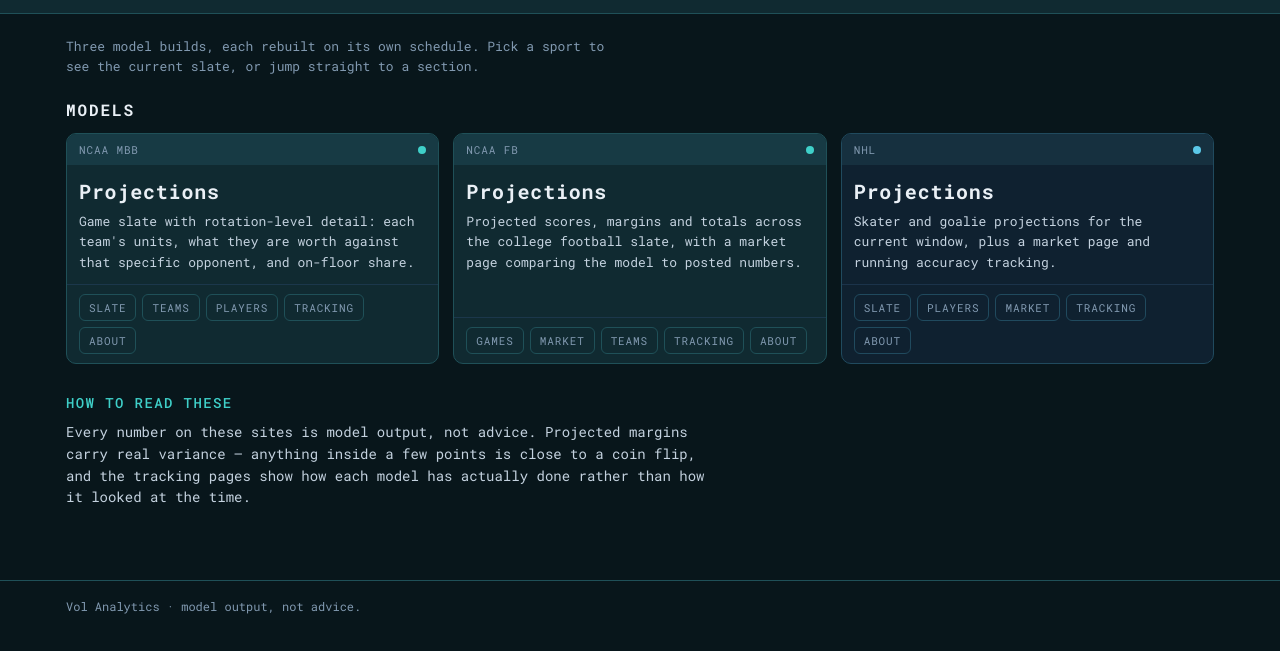
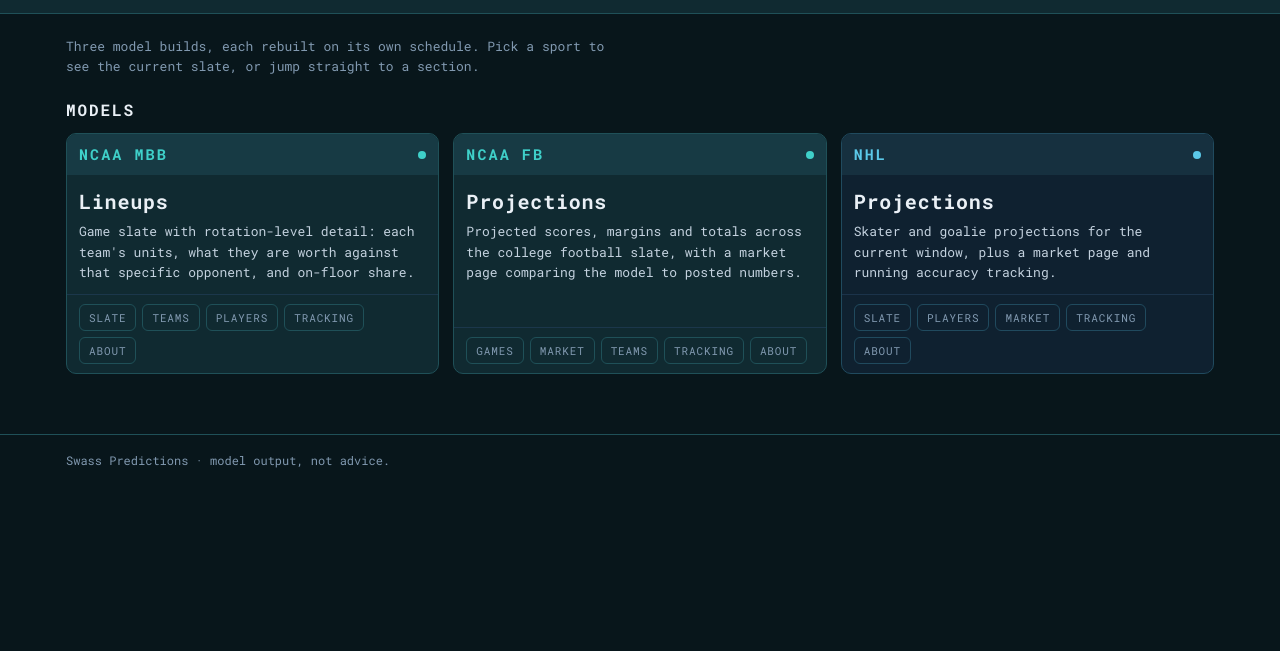
Before and after one commit to Volanalytics/Portal, a plain HTML site: page index.html in a window 1280 px wide. Shown: the part 51-702 px from the top of the page. Drawn offline with Linux system fonts and the light colour scheme.

Commit message:
Add files via upload

```diff
--- a/index.html
+++ b/index.html
@@ -39,8 +39,9 @@ h2:first-of-type{margin-top:0}
   overflow:hidden;display:flex;flex-direction:column;
   transition:border-color .12s,transform .12s}
 .card:hover{border-color:var(--accent);transform:translateY(-2px)}
-.card .kick{padding:7px 12px;background:var(--panel-2);font-size:11px;
-  letter-spacing:.08em;text-transform:uppercase;color:var(--muted);
+.card .kick{padding:9px 12px;background:var(--panel-2);font-size:15px;
+  font-weight:700;letter-spacing:.14em;text-transform:uppercase;
+  color:var(--accent);
   display:flex;justify-content:space-between;align-items:center;gap:8px}
 .card .kick .dot{width:8px;height:8px;border-radius:99px;
   background:var(--accent);flex:none}
@@ -83,7 +84,7 @@ to see the current slate, or jump straight to a section.</p>
   <div class="card">
     <div class="kick"><span>NCAA MBB</span><span class="dot"></span></div>
     <div class="body">
-      <a class="nm" href="https://volanalytics.github.io/NCAABB-Projections/">Projections</a>
+      <a class="nm" href="https://volanalytics.github.io/NCAABB-Projections/">Lineups</a>
       <p class="blurb">Game slate with rotation-level detail: each team's units,
       what they are worth against that specific opponent, and on-floor share.</p>
     </div>
@@ -130,14 +131,6 @@ to see the current slate, or jump straight to a section.</p>
 
 </div>
 
-<div class="prose">
-<h3>How to read these</h3>
-<p>Every number on these sites is model output, not advice. Projected margins
-carry real variance — anything inside a few points is close to a coin flip, and
-the tracking pages show how each model has actually done rather than how it
-looked at the time.</p>
-</div>
-
 </div></main>
-<footer><div class="wrap">Vol Analytics &middot; model output, not advice.</div></footer>
+<footer><div class="wrap">Swass Predictions &middot; model output, not advice.</div></footer>
 </body></html>
```
